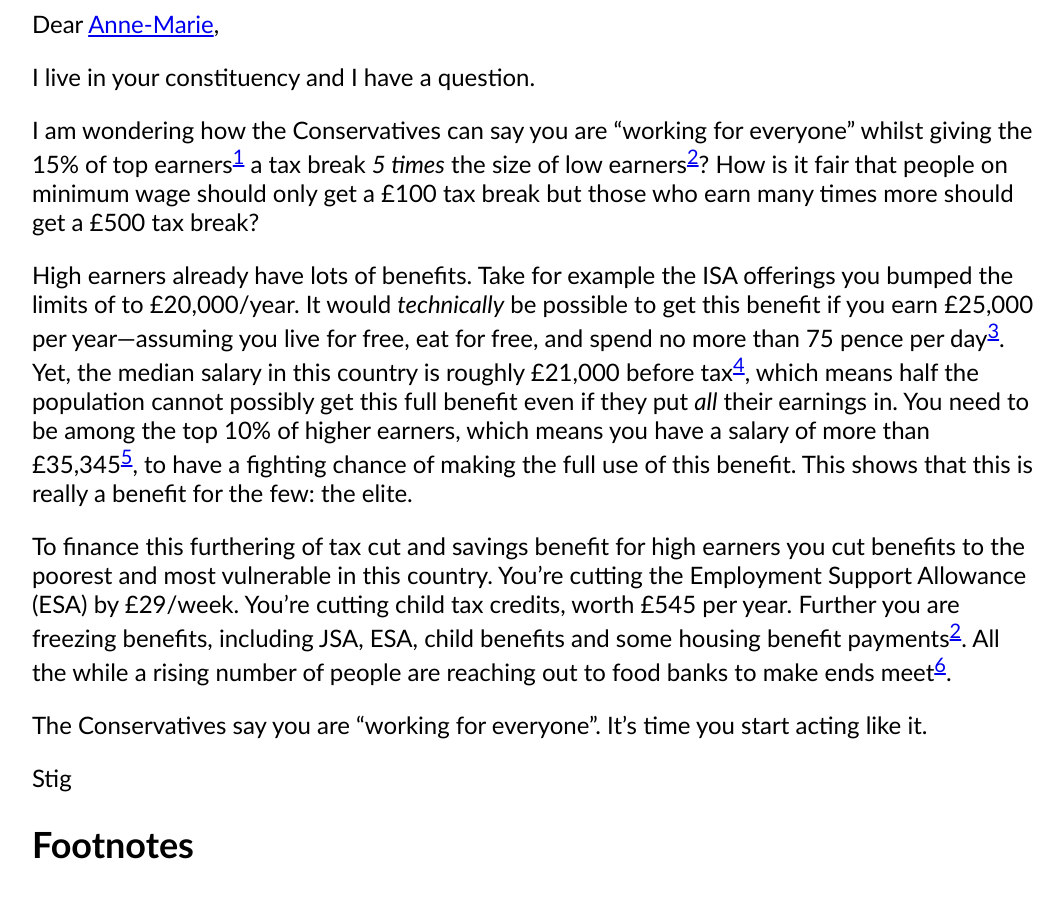
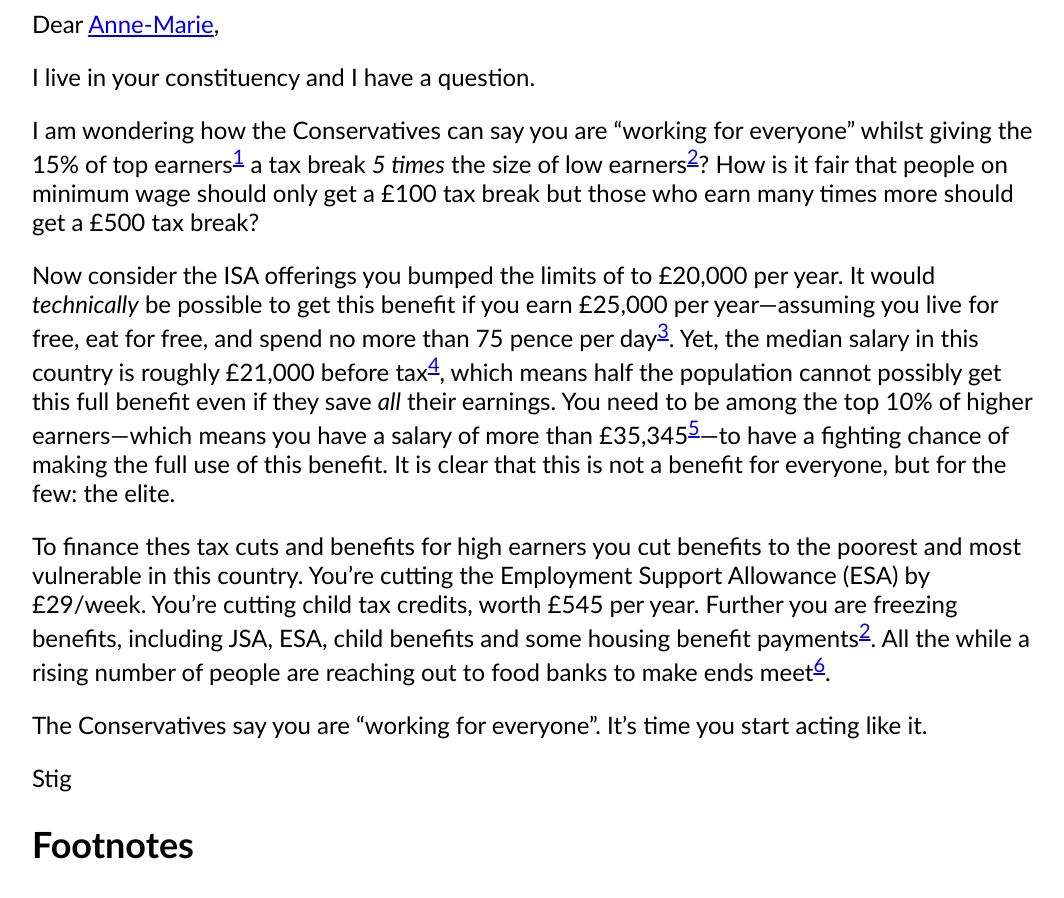
Before and after one commit to stig/www.brautaset.org, a Jekyll site: the page built from _posts/2017-05-20-open-letter-to-anne-marie-mp.md, in a window 1280 px wide and 900 px high, scrolled down 411 px. Shown: the whole window, without its empty margins (107-1171 px from the left). Built offline with Jekyll 4.4.1, drawn with Linux system fonts in a browser that asks for light colours.

Commit message:
Clarified language in latest post

```diff
--- a/_posts/2017-05-20-open-letter-to-anne-marie-mp.md
+++ b/_posts/2017-05-20-open-letter-to-anne-marie-mp.md
@@ -15,25 +15,25 @@
 minimum wage should only get a £100 tax break but those who earn many
 times more should get a £500 tax break?
 
-High earners already have lots of benefits. Take for example the ISA
-offerings you bumped the limits of to £20,000/year. It would
-*technically* be possible to get this benefit if you earn £25,000 per
-year&#x2014;assuming you live for free, eat for free, and spend no more
-than 75 pence per day<sup><a id="fnr.3" class="footref" href="#fn.3">3</a></sup>. Yet, the median salary in this country is
-roughly £21,000 before tax<sup><a id="fnr.4" class="footref" href="#fn.4">4</a></sup>, which means half the population
-cannot possibly get this full benefit even if they put *all* their
-earnings in. You need to be among the top 10% of higher earners, which
-means you have a salary of more than £35,345<sup><a id="fnr.5" class="footref" href="#fn.5">5</a></sup>, to have a fighting
-chance of making the full use of this benefit. This shows that this
-is really a benefit for the few: the elite.
+Now consider the ISA offerings you bumped the limits of to £20,000 per
+year. It would *technically* be possible to get this benefit if you earn
+£25,000 per year&#x2014;assuming you live for free, eat for free, and spend
+no more than 75 pence per day<sup><a id="fnr.3" class="footref" href="#fn.3">3</a></sup>. Yet, the median salary in this
+country is roughly £21,000 before tax<sup><a id="fnr.4" class="footref" href="#fn.4">4</a></sup>, which means half the
+population cannot possibly get this full benefit even if they save *all*
+their earnings. You need to be among the top 10% of higher
+earners&#x2014;which means you have a salary of more than
+£35,345<sup><a id="fnr.5" class="footref" href="#fn.5">5</a></sup>&#x2014;to have a fighting chance of making the full use of
+this benefit. It is clear that this is not a benefit for everyone, but
+for the few: the elite.
 
-To finance this furthering of tax cut and savings benefit for high
-earners you cut benefits to the poorest and most vulnerable in this
-country. You're cutting the Employment Support Allowance (ESA) by
-£29/week. You're cutting child tax credits, worth £545 per year.
-Further you are freezing benefits, including JSA, ESA, child benefits
-and some housing benefit payments<sup><a id="fnr.2.100" class="footref" href="#fn.2">2</a></sup>. All the while a rising number
-of people are reaching out to food banks to make ends meet<sup><a id="fnr.6" class="footref" href="#fn.6">6</a></sup>.
+To finance thes tax cuts and benefits for high earners you cut
+benefits to the poorest and most vulnerable in this country. You're
+cutting the Employment Support Allowance (ESA) by £29/week. You're
+cutting child tax credits, worth £545 per year. Further you are
+freezing benefits, including JSA, ESA, child benefits and some housing
+benefit payments<sup><a id="fnr.2.100" class="footref" href="#fn.2">2</a></sup>. All the while a rising number of people are
+reaching out to food banks to make ends meet<sup><a id="fnr.6" class="footref" href="#fn.6">6</a></sup>.
 
 The Conservatives say you are "working for everyone". It's time you
 start acting like it.
```
Also changed, not shown: _org/2017-05-20-open-letter-to-anne-marie-mp.org (+18 -18 lines).
